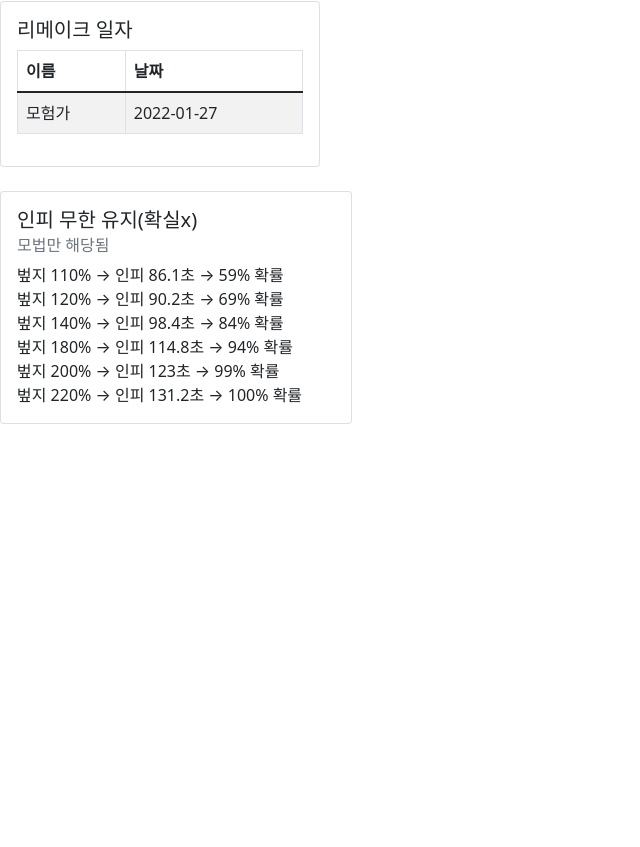
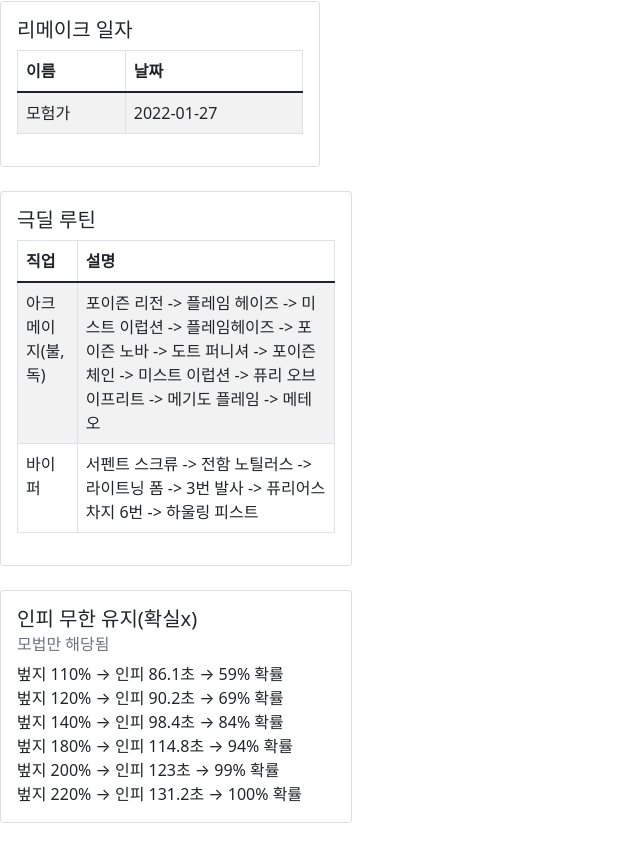
Before and after one commit to lms0806/MapleStroy-info, a React (Create React App) app: page /MapleStroy-info/Info in a window 1280 px wide. Shown: the part 883-1730 px from the top of the page, without its empty margins (0-640 px from the left). Before the commit the page ends 1307 px from the top, so only its background shows below. Built offline with nearby package versions, Linux system fonts and the light colour scheme; the HTML template or start-up script is replaced by a standard one.

Commit message:
극딜 루틴 추가(제작자 직업만)

```diff
--- a/src/page/Info.js
+++ b/src/page/Info.js
@@ -21,6 +21,12 @@ const Info = () => {
 
   const remakejob = ["모험가"];
   const remakeday = ["2022-01-27"];
+
+  const fulldealjob = ["아크메이지(불, 독)", "바이퍼"];
+  const fulldealexplain = [
+    "포이즌 리전 -> 플레임 헤이즈 -> 미스트 이럽션 -> 플레임헤이즈 -> 포이즌 노바 -> 도트 퍼니셔 -> 포이즌 체인 -> 미스트 이럽션 -> 퓨리 오브 이프리트 -> 메기도 플레임 -> 메테오",
+    "서펜트 스크류 -> 전함 노틸러스 -> 라이트닝 폼 -> 3번 발사 -> 퓨리어스 차지 6번 -> 하울링 피스트",
+  ];
 
   return (
     <div>
@@ -102,6 +108,30 @@ const Info = () => {
       <br />
       <Card style={{ width: "22rem" }}>
         <Card.Body>
+          <Card.Title>극딜 루틴</Card.Title>
+          <Card.Text>
+            <Table striped bordered hover>
+              <thead>
+                <tr>
+                  <th>직업</th>
+                  <th>설명</th>
+                </tr>
+              </thead>
+              <tbody>
+                {Array.from({ length: fulldealjob.length }).map((_, index) => (
+                  <tr>
+                    <td key={index}>{fulldealjob[index]}</td>
+                    <td key={index}>{fulldealexplain[index]}</td>
+                  </tr>
+                ))}
+              </tbody>
+            </Table>
+          </Card.Text>
+        </Card.Body>
+      </Card>
+      <br />
+      <Card style={{ width: "22rem" }}>
+        <Card.Body>
           <Card.Title>인피 무한 유지(확실x)</Card.Title>
           <Card.Subtitle className="mb-2 text-muted">
             모법만 해당됨
@@ -121,6 +151,7 @@ const Info = () => {
           </Card.Text>
         </Card.Body>
       </Card>
+      <br />
     </div>
   );
 };
```
